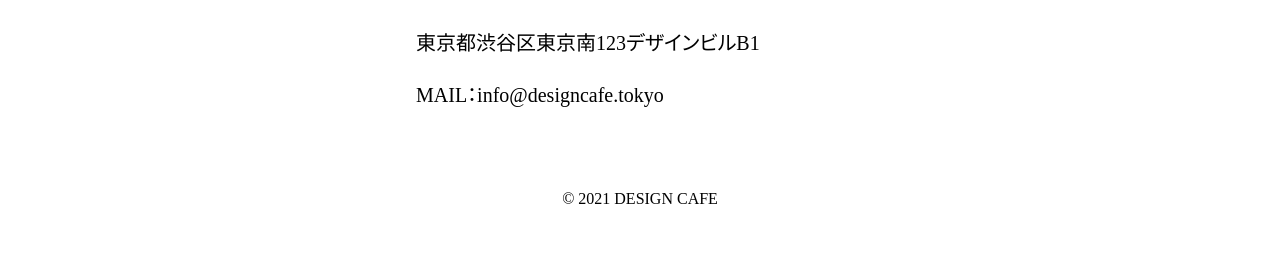
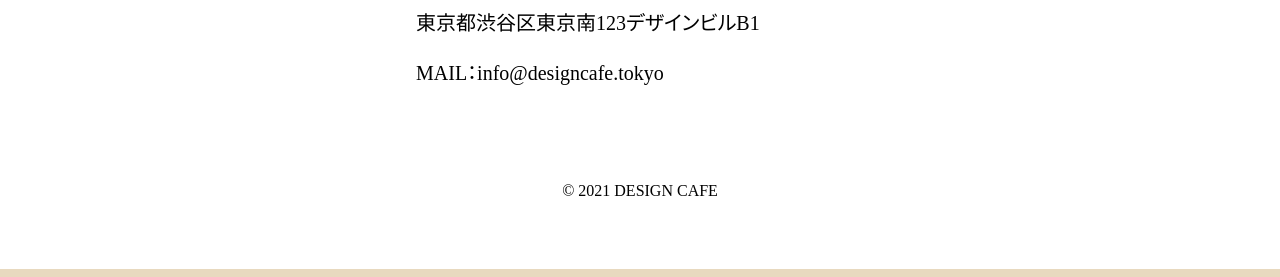
Before and after one commit to yuhei920/dezasuta, a plain HTML site: page work4/index.html in a window 1280 px wide. Shown: the part 3841-4118 px from the top of the page. Drawn offline with Linux system fonts and the light colour scheme.

Commit message:
work4最終修正

```diff
--- a/work4/css/style.css
+++ b/work4/css/style.css
@@ -262,10 +262,9 @@ body {
 .shop_detail li {
     font-size: 20px;
     color: #000;
-    line-height: 2.6;
+    line-height: 1;
     vertical-align: baseline;
-    display: flex;
-    align-items: center;
+    margin-bottom: 30px;
 }
 
 .shopname {
```
Also changed, not shown: 1 other file.
